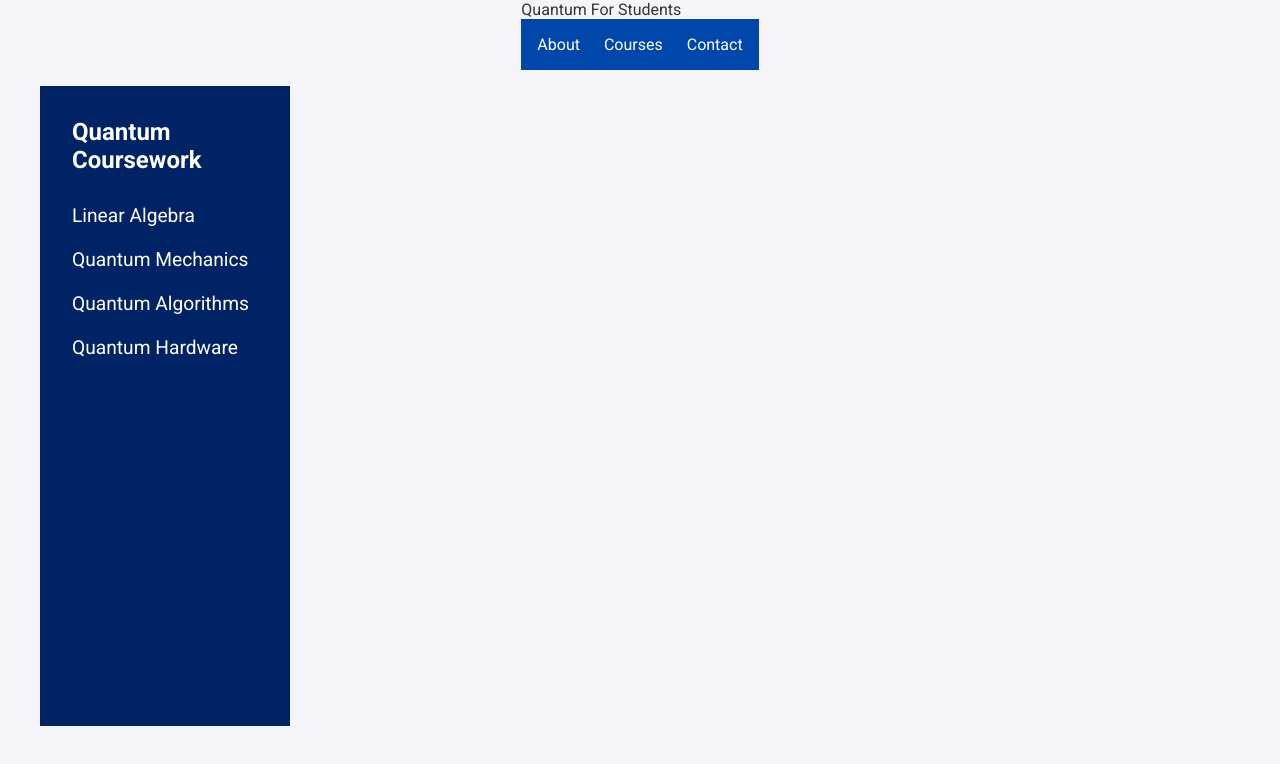
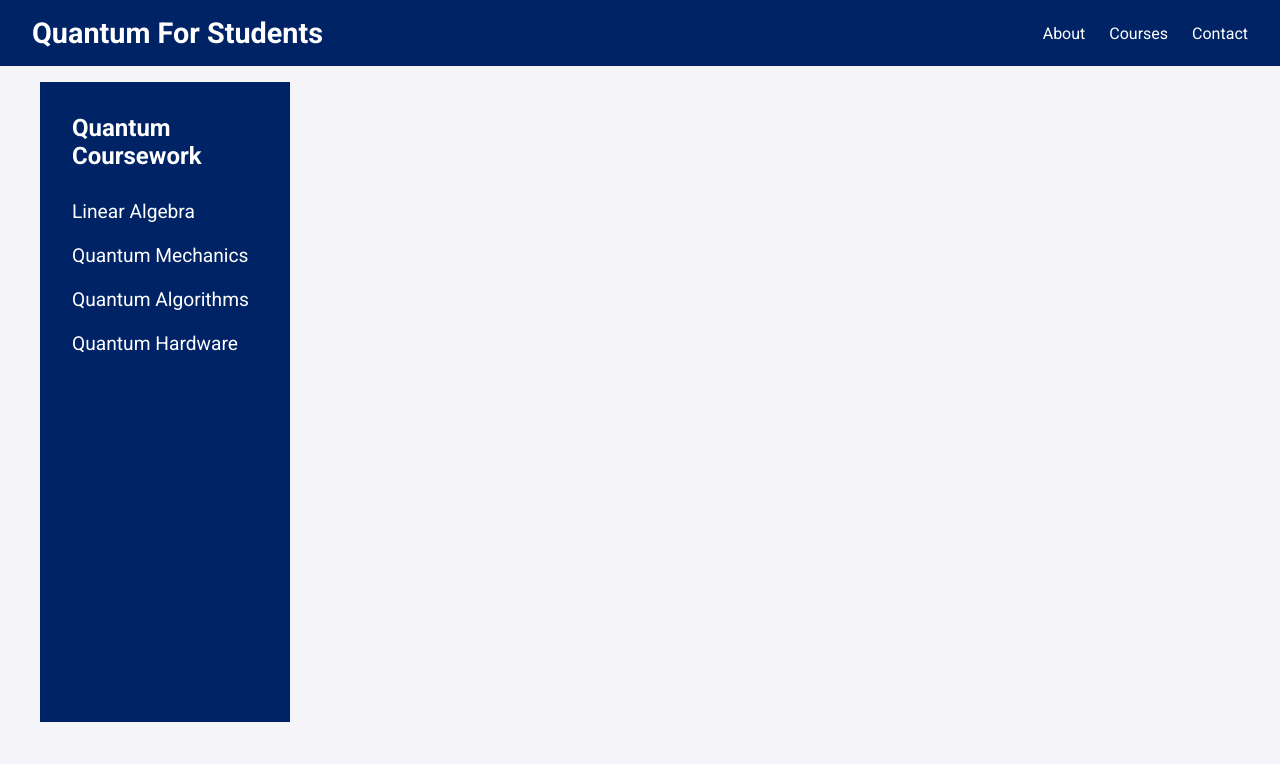
Before and after one commit to jamessaslow/QuantumForStudents.github.io, a plain HTML site: page index.html in a window 1280 px wide. Drawn offline with Linux system fonts and the light colour scheme.

Commit message:
Update styles.css

```diff
--- a/styles.css
+++ b/styles.css
@@ -14,46 +14,32 @@ body {
     align-items: center;
 }
 
-/* Title Bar */
-.title-bar {
-    text-align: center;
-    padding: 1em;
-    background: linear-gradient(135deg, #002366, #0047ab);
+/* Top Banner with Title and Navigation */
+.top-banner {
+    width: 100%;
+    background-color: #002366;
     color: white;
-    width: 100%;
+    display: flex;
+    justify-content: space-between;
+    align-items: center;
+    padding: 1em 2em;
 }
 
-.title-bar h1 {
-    font-size: 2.5em;
-    margin-bottom: 0.2em;
-}
-
-.title-bar p {
-    font-size: 1.2em;
-}
-
-/* Navigation Bar */
-nav {
-    width: 100%;
-    background-color: #0047ab;
-    color: white;
+.site-title {
+    font-size: 1.8em;
+    font-weight: 700;
 }
 
 .nav-links {
     display: flex;
-    justify-content: center;
+    gap: 1.5em;
     list-style: none;
-    padding: 1em;
-    gap: 1.5em;
-}
-
-.nav-links li {
-    font-size: 1em;
 }
 
 .nav-links a {
     color: white;
     text-decoration: none;
+    font-size: 1em;
     transition: color 0.3s;
 }
 
@@ -106,12 +92,6 @@ nav {
     padding: 2em;
 }
 
-#topic-title {
-    font-size: 1.8em;
-    color: #0047ab;
-    margin-bottom: 1em;
-}
-
 .video-list {
     list-style: none;
 }
```
